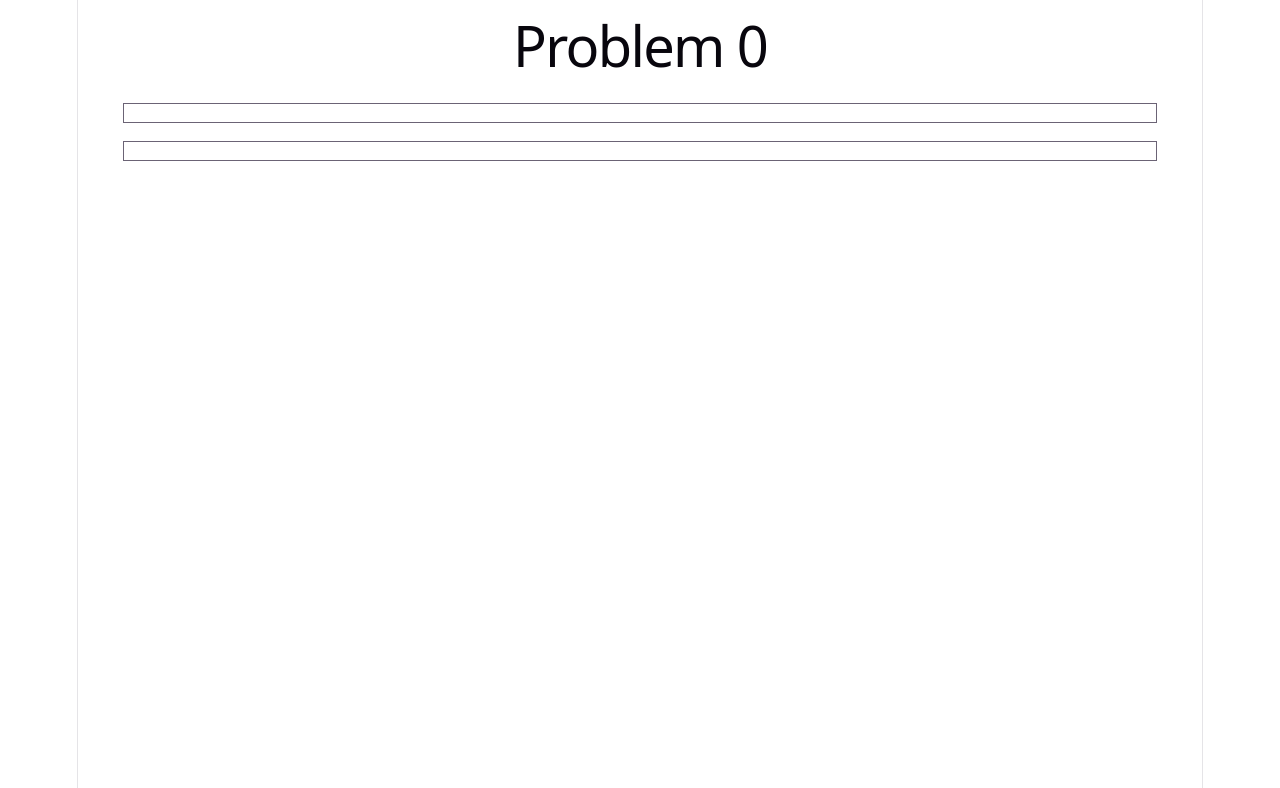
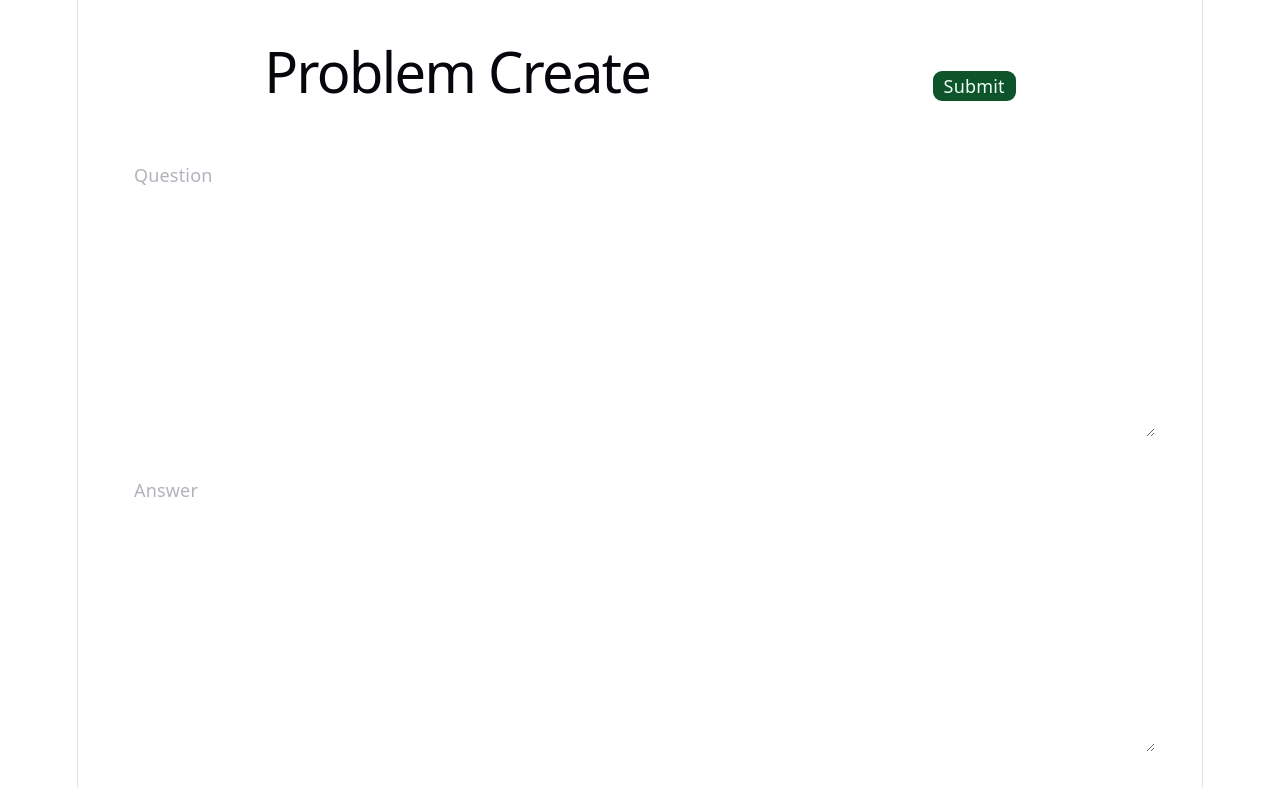
Before and after one commit to workingpoormann/Problem-Solving, a React (Vite) app: page /problem/create in a window 1280 px wide. Shown: the top 788 px of the page. Built offline with nearby package versions, Linux system fonts and the light colour scheme; no server answers.

Commit message:
add Problem Create Path

```diff
--- a/src/Problem.tsx
+++ b/src/Problem.tsx
@@ -23,7 +23,7 @@ export default function Problem() {
 
   React.useEffect(() => {
     fetchData(Number(problemId)).then(setProblem);
-  }, []);
+  }, [problemId]);
 
   return (
     <section>
--- a/src/main.tsx
+++ b/src/main.tsx
@@ -11,6 +11,7 @@ createRoot(document.getElementById("root")!).render(
     <BrowserRouter>
       <Routes>
         <Route path="/" element={<App />} />
+        <Route path="/problem/create" element={<ProblemCreate />} />
         <Route path="/problem/:problemId" element={<Problem />} />
       </Routes>
     </BrowserRouter>
```
